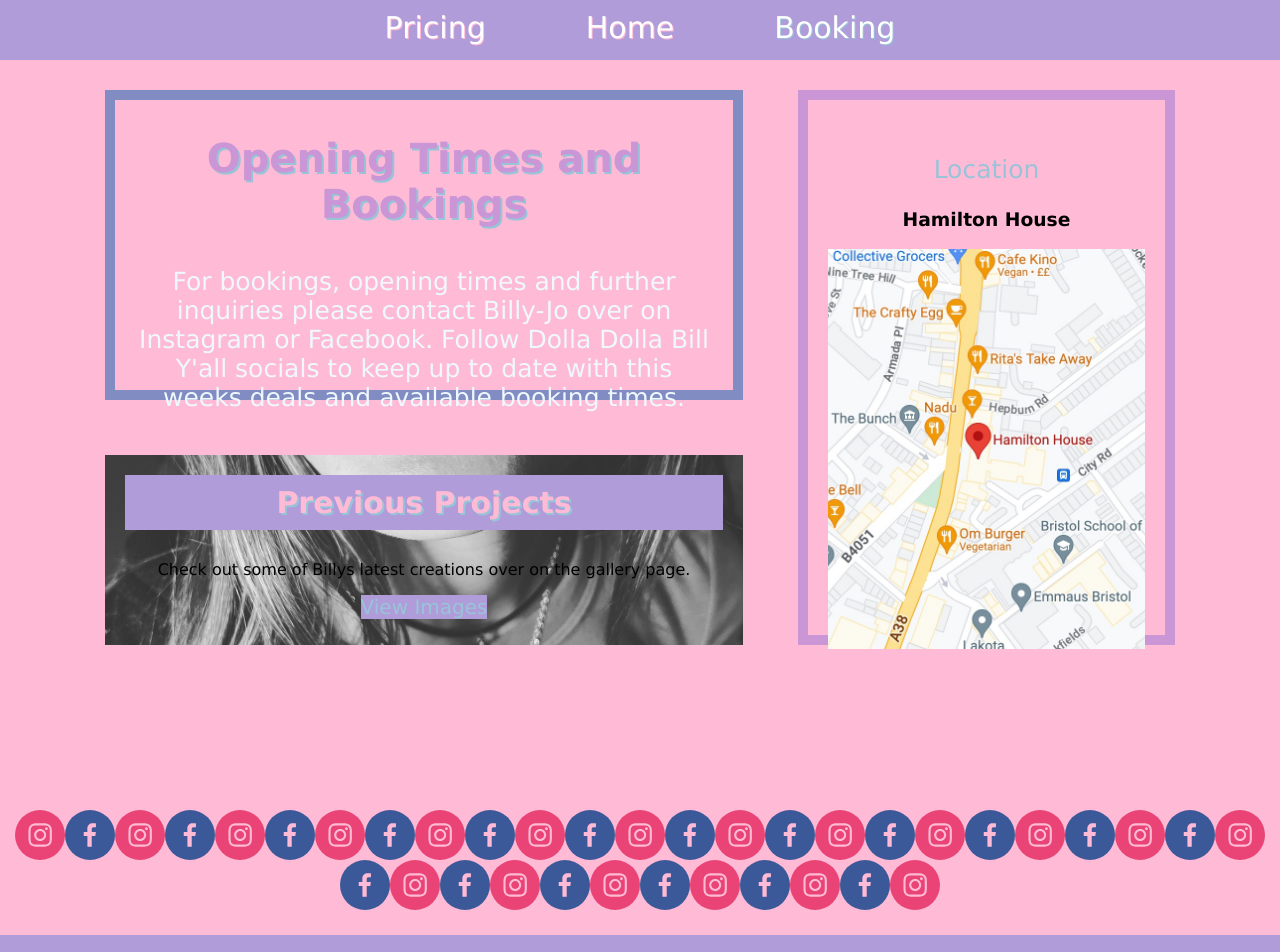
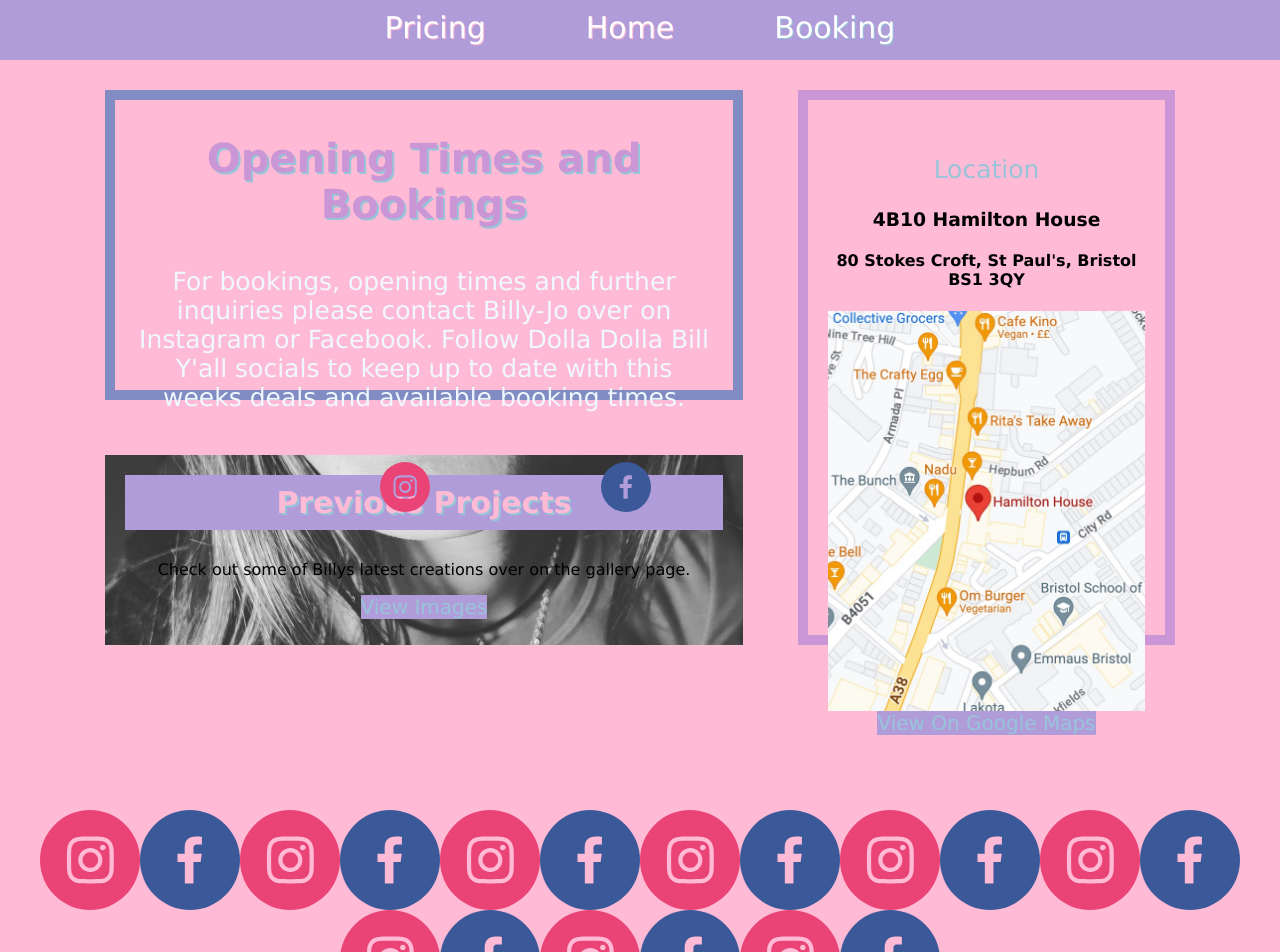
Before and after one commit to tyrkgithub/dolla, a React (Create React App) app: page /booking in a window 1280 px wide. Shown: the top 952 px of the page. Built offline with nearby package versions, Linux system fonts and the light colour scheme.

Commit message:
added link to google maps

```diff
--- a/package.json
+++ b/package.json
@@ -6,6 +6,7 @@
     "@testing-library/jest-dom": "^5.16.5",
     "@testing-library/react": "^13.4.0",
     "@testing-library/user-event": "^13.5.0",
+    "link-react": "^3.0.0",
     "react": "^18.2.0",
     "react-dom": "^18.2.0",
     "react-router-dom": "^6.14.1",
--- a/src/components/footer/socialIcons.js
+++ b/src/components/footer/socialIcons.js
@@ -8,43 +8,25 @@ function Socials() {
 <div className="socials">
 <ul className="socials-ul">
         <li className="socials-li">
-          <SocialIcon url="https://www.instagram.com/dolladollabill_yalll/"></SocialIcon>
-          <SocialIcon url="https://www.facebook.com/profile.php?id=100083532782159"></SocialIcon>
-          <SocialIcon url="https://www.instagram.com/dolladollabill_yalll/"></SocialIcon>
-          <SocialIcon url="https://www.facebook.com/profile.php?id=100083532782159"></SocialIcon>
-          <SocialIcon url="https://www.instagram.com/dolladollabill_yalll/"></SocialIcon>
-          <SocialIcon url="https://www.facebook.com/profile.php?id=100083532782159"></SocialIcon>
-          <SocialIcon url="https://www.instagram.com/dolladollabill_yalll/"></SocialIcon>
-          <SocialIcon url="https://www.facebook.com/profile.php?id=100083532782159"></SocialIcon>
-          <SocialIcon url="https://www.instagram.com/dolladollabill_yalll/"></SocialIcon>
-          <SocialIcon url="https://www.facebook.com/profile.php?id=100083532782159"></SocialIcon>
-          <SocialIcon url="https://www.instagram.com/dolladollabill_yalll/"></SocialIcon>
-          <SocialIcon url="https://www.facebook.com/profile.php?id=100083532782159"></SocialIcon>
-          <SocialIcon url="https://www.instagram.com/dolladollabill_yalll/"></SocialIcon>
-          <SocialIcon url="https://www.facebook.com/profile.php?id=100083532782159"></SocialIcon>
-          <SocialIcon url="https://www.instagram.com/dolladollabill_yalll/"></SocialIcon>
-          <SocialIcon url="https://www.facebook.com/profile.php?id=100083532782159"></SocialIcon>
-          <SocialIcon url="https://www.instagram.com/dolladollabill_yalll/"></SocialIcon>
-          <SocialIcon url="https://www.facebook.com/profile.php?id=100083532782159"></SocialIcon>
-          <SocialIcon url="https://www.instagram.com/dolladollabill_yalll/"></SocialIcon>
-          <SocialIcon url="https://www.facebook.com/profile.php?id=100083532782159"></SocialIcon>
-          <SocialIcon url="https://www.instagram.com/dolladollabill_yalll/"></SocialIcon>
-          <SocialIcon url="https://www.facebook.com/profile.php?id=100083532782159"></SocialIcon>
-          <SocialIcon url="https://www.instagram.com/dolladollabill_yalll/"></SocialIcon>
-          <SocialIcon url="https://www.facebook.com/profile.php?id=100083532782159"></SocialIcon>
-          <SocialIcon url="https://www.instagram.com/dolladollabill_yalll/"></SocialIcon>
-          <SocialIcon url="https://www.facebook.com/profile.php?id=100083532782159"></SocialIcon>
-          <SocialIcon url="https://www.instagram.com/dolladollabill_yalll/"></SocialIcon>
-          <SocialIcon url="https://www.facebook.com/profile.php?id=100083532782159"></SocialIcon>
-          <SocialIcon url="https://www.instagram.com/dolladollabill_yalll/"></SocialIcon>
-          <SocialIcon url="https://www.facebook.com/profile.php?id=100083532782159"></SocialIcon>
-          <SocialIcon url="https://www.instagram.com/dolladollabill_yalll/"></SocialIcon>
-          <SocialIcon url="https://www.facebook.com/profile.php?id=100083532782159"></SocialIcon>
-          <SocialIcon url="https://www.instagram.com/dolladollabill_yalll/"></SocialIcon>
-          <SocialIcon url="https://www.facebook.com/profile.php?id=100083532782159"></SocialIcon>
-          <SocialIcon url="https://www.instagram.com/dolladollabill_yalll/"></SocialIcon>
-          <SocialIcon url="https://www.facebook.com/profile.php?id=100083532782159"></SocialIcon>
-          <SocialIcon url="https://www.instagram.com/dolladollabill_yalll/"></SocialIcon>
+          <SocialIcon url="https://www.instagram.com/dolladollabill_yalll/" style={{ height: 100, width: 100 }}></SocialIcon>
+          <SocialIcon url="https://www.facebook.com/profile.php?id=100083532782159" style={{ height: 100, width: 100 }}></SocialIcon>
+          <SocialIcon url="https://www.instagram.com/dolladollabill_yalll/" style={{ height: 100, width: 100 }}></SocialIcon>
+          <SocialIcon url="https://www.facebook.com/profile.php?id=100083532782159" style={{ height: 100, width: 100 }}></SocialIcon>
+          <SocialIcon url="https://www.instagram.com/dolladollabill_yalll/"style={{ height: 100, width: 100 }}></SocialIcon>
+          <SocialIcon url="https://www.facebook.com/profile.php?id=100083532782159"style={{ height: 100, width: 100 }}></SocialIcon>
+          <SocialIcon url="https://www.instagram.com/dolladollabill_yalll/"style={{ height: 100, width: 100 }}></SocialIcon>
+          <SocialIcon url="https://www.facebook.com/profile.php?id=100083532782159"style={{ height: 100, width: 100 }}></SocialIcon>
+          <SocialIcon url="https://www.instagram.com/dolladollabill_yalll/"style={{ height: 100, width: 100 }}></SocialIcon>
+          <SocialIcon url="https://www.facebook.com/profile.php?id=100083532782159"style={{ height: 100, width: 100 }}></SocialIcon>
+          <SocialIcon url="https://www.instagram.com/dolladollabill_yalll/"style={{ height: 100, width: 100 }}></SocialIcon>
+          <SocialIcon url="https://www.facebook.com/profile.php?id=100083532782159"style={{ height: 100, width: 100 }}></SocialIcon>
+          <SocialIcon url="https://www.instagram.com/dolladollabill_yalll/"style={{ height: 100, width: 100 }}></SocialIcon>
+          <SocialIcon url="https://www.facebook.com/profile.php?id=100083532782159"style={{ height: 100, width: 100 }}></SocialIcon>
+          <SocialIcon url="https://www.instagram.com/dolladollabill_yalll/"style={{ height: 100, width: 100 }}></SocialIcon>
+          <SocialIcon url="https://www.facebook.com/profile.php?id=100083532782159"style={{ height: 100, width: 100 }}></SocialIcon>
+          <SocialIcon url="https://www.instagram.com/dolladollabill_yalll/"style={{ height: 100, width: 100 }}></SocialIcon>
+          <SocialIcon url="https://www.facebook.com/profile.php?id=100083532782159"style={{ height: 100, width: 100 }}></SocialIcon>
+
 
 
 
--- /dev/null
+++ b/src/components/navbar/socialBar.css
@@ -0,0 +1,31 @@
+.socials-h3{
+    font-size: 30px;
+    padding-top: 10px;
+    padding-bottom: 10px;
+    margin-top: 0;
+    color: var(--clr1);
+    text-shadow: 2px 2px var(--clr5);
+    background-color: var(--clr3);
+    display: inline;
+
+
+}
+.socials{
+
+}
+
+.socials-ul {
+    color: var(--clr5);
+    list-style: none;
+    padding: 0;
+    font-size: 25px;
+    display: inline-block;
+  }
+
+  .socials-li {
+    color: var(--clr5);
+    list-style: none;
+    padding: 0;
+    font-size: 25px;
+    display: inline;
+  }
--- /dev/null
+++ b/src/components/navbar/socialBar.js
@@ -0,0 +1,28 @@
+import React from "react";
+import { SocialIcon } from 'react-social-icons';
+import "./socialBar.css"
+
+
+
+function SocialBar() {
+    return (
+<div className="socials">
+<ul className="socials-ul">
+        <li className="socials-li">
+        <h3 className="socials-h3">Instagram  <SocialIcon url="https://www.instagram.com/dolladollabill_yalll/"></SocialIcon>
+         </h3>
+          </li>
+
+          <li className="socials-li">
+          <h3 className="socials-h3">Facebook  <SocialIcon url="https://www.facebook.com/profile.php?id=100083532782159"></SocialIcon>
+     </h3>
+
+
+          </li>
+
+      </ul>
+</div>
+
+);
+}
+export default SocialBar;
--- a/src/components/services/services.css
+++ b/src/components/services/services.css
@@ -2,20 +2,7 @@
   height: 700px;
 }
 
-.socials-ul {
-  color: var(--clr5);
-  list-style: none;
-  padding: 0;
-  font-size: 25px;
-}
 
-.viewSocialsButton{
-  text-decoration: none;
-  color: var(--clr5);
-  background-color: var(--clr3);
-  font-size: 20px;
-
-}
 
 .services-grid {
   border-radius: 10px;
--- a/src/components/services/services.js
+++ b/src/components/services/services.js
@@ -3,6 +3,9 @@ import "./services.css";
 import viewGalleryImg from "../../assets/pic7.jpg"
 import map from "../../assets/map.jpg"
 import { NavLink } from "react-router-dom";
+import { SocialIcon } from 'react-social-icons';
+import SocialBar from "../navbar/socialBar";
+import { Link } from "react-router-dom";
 
 
 //function that creates a hero element for the App
@@ -16,8 +19,7 @@ function Services() {
             <p classname="services-p">
               For bookings, opening times and further inquiries please contact Billy-Jo over on Instagram or Facebook. Follow Dolla Dolla Bill Y'all socials to keep up to date with this weeks deals and available booking times.
             </p>
-
-
+            <SocialBar/>
 
 
           </div>
@@ -26,11 +28,20 @@ function Services() {
             <ul className="services-ul">
               <li className="location-li">Location</li>
             </ul>
-            <h3>Hamilton House</h3>
+            <h3>4B10 Hamilton House</h3>
+            <h4>80 Stokes Croft, St Paul's, Bristol BS1 3QY</h4>
             <div className="location-img"
               style={{backgroundImage: `url(${map})`}}>
 
               </div>
+
+              <Link
+              to="https://goo.gl/maps/8Q5mHMo58DGiFz176"
+              className="viewGalleryButton"
+            >
+              View On Google Maps
+            </Link>
+
 
           </aside>
 
```
Also changed, not shown: 1 other file (tests, documents, lock files or other folders).
